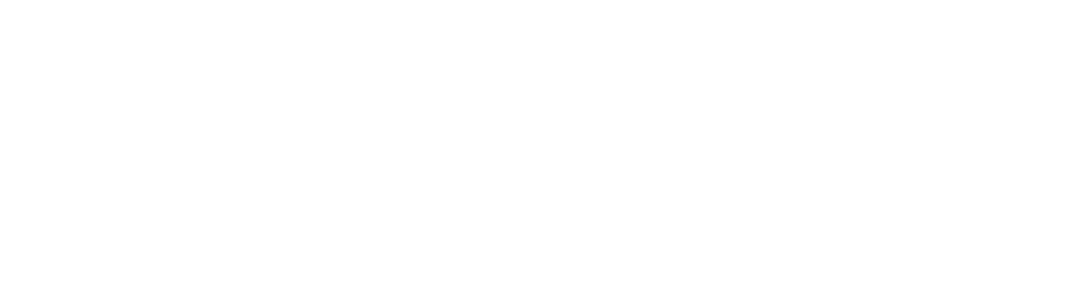
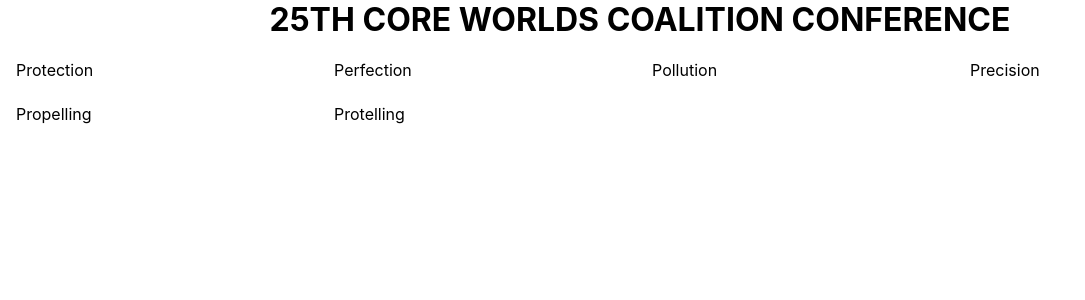
Before and after one commit to Allovallo/react-act-2.2, a React (Create React App) app: page / in a window 1280 px wide. Shown: the top 300 px of the page, without its empty margins (0-1085 px from the left). Built offline with nearby package versions, Linux system fonts and the light colour scheme.

Commit message:
files updated

```diff
--- a/src/components/App.jsx
+++ b/src/components/App.jsx
@@ -1,5 +1,13 @@
 import { PageTitle } from "./PageTitle/PageTitle";
+import { EventBoard } from "./EventBoard/EventBoard";
+import upcomingEvents from '../upcoming-events.json';
 
 export const App = () => {
-  return <div><PageTitle/></div>;
+  return (
+    <div>
+      <PageTitle text='25th Core Worlds Coalition Conference' />
+      <EventBoard events={upcomingEvents } />
+    </div>
+
+  )
 }
--- a/src/components/EventBoard/EventBoard.jsx
+++ b/src/components/EventBoard/EventBoard.jsx
@@ -1,3 +1,10 @@
-export const EventBoard = () => {
-    return <div>Event cards</div>
+import css from './EventBoard.module.css'
+
+export const EventBoard = ({ events }) => {
+    // console.log(events)
+    return (
+        <div className={css.eventBoard}>
+            {events.map(event => <div key = {event.name}>{event.name }</div>)}
+        </div>
+    )
 }
--- a/src/components/EventBoard/EventBoard.module.css
+++ b/src/components/EventBoard/EventBoard.module.css
@@ -0,0 +1,7 @@
+.eventBoard {
+    display: grid;
+    grid-template-columns: repeat(auto-fit, minmax(240px, auto));
+    gap: 24px;
+    padding-left: 16px;
+    padding-right: 16px;
+}
--- a/src/components/PageTitle/PageTitle.jsx
+++ b/src/components/PageTitle/PageTitle.jsx
@@ -1,5 +1,10 @@
+import PropTypes from 'prop-types'
 import css from './PageTitle.module.css'
 
 export const PageTitle = ({ text }) => {
     return <h1 className={css.title}>{text }</h1>
 }
+
+PageTitle.propTypes = {
+    text: PropTypes.string.isRequired,
+}
```
